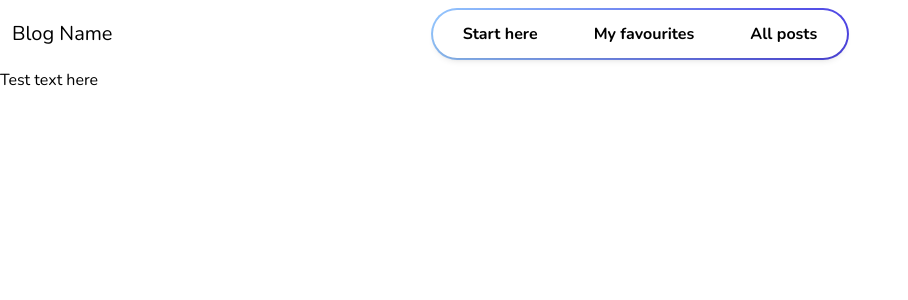
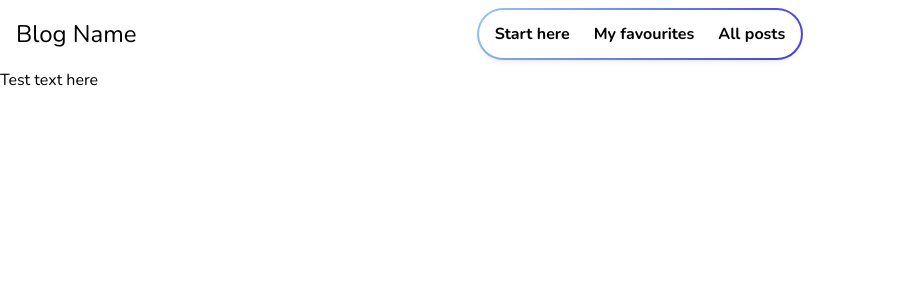
Before and after one commit to ASmith-eng/blog, a React (Vite) app: page / in a window 1280 px wide. Shown: the top 300 px of the page, without its empty margins (0-908 px from the left). Built offline with nearby package versions, Linux system fonts and the light colour scheme.

Commit message:
wip: Mobile navbar styling

```diff
--- a/src/pages/Home.jsx
+++ b/src/pages/Home.jsx
@@ -11,15 +11,21 @@ function Home() {
     return (
       <>
         <div className="relative cursor-pointer" onClick={()=>{setShowNav(!showNav)}}>
-          <svg xmlns="http://www.w3.org/2000/svg" fill="none" viewBox="0 0 24 24" strokeWidth="1.5" stroke="currentColor" className="w-6 h-6">
+          {show ? (
+            <svg xmlns="http://www.w3.org/2000/svg" fill="none" viewBox="0 0 24 24" stroke-width="1.5" stroke="currentColor" className="w-10 h-10">
+              <path stroke-linecap="round" stroke-linejoin="round" d="M6 18L18 6M6 6l12 12" />
+            </svg>
+          ) : (
+            <svg xmlns="http://www.w3.org/2000/svg" fill="none" viewBox="0 0 24 24" strokeWidth="1.5" stroke="currentColor" className="w-10 h-10">
               <path stroke-linecap="round" stroke-linejoin="round" d="M3.75 6.75h16.5M3.75 12h16.5m-16.5 5.25h16.5" />
             </svg>
+          )}
         </div>
         {show ? (
-            <nav className="absolute container right-2 bg-blue-500">
-              <Link to={`${root}about`} className="block mx-auto">Start here</Link>
-              <Link to={`${root}best`} className="block mx-auto">My favourites</Link>
-              <Link to={`${root}all`} className="block mx-auto">All posts</Link>
+            <nav className="absolute right-2 my-2 p-2 pr-40 bg-white border-2 border-slate-500 rounded-xl">
+              <Link to={`${root}about`} className="block my-2 text-lg">Start here</Link>
+              <Link to={`${root}best`} className="block my-2 text-lg">My favourites</Link>
+              <Link to={`${root}all`} className="block my-2 text-lg">All posts</Link>
             </nav>
         ) : null}
       </>
@@ -28,20 +34,22 @@ function Home() {
 
   return (
     <>
-      <header className="flex items-center justify-between lg:grid lg:grid-cols-3 lg:gap-3 p-0 ">
-        <div className="px-3">
-          <h1 className="text-xl">Blog Name</h1>
+      <header className="flex items-center justify-between md:grid md:grid-cols-4 md:gap-3 px-0 py-1 md:p-0">
+        <div className="px-3 md:px-4">
+          <h1 className="text-4xl md:text-2xl">Blog Name</h1>
         </div>
-        <div className="my-2 mx-2 lg:mx-0 lg:max-w-7xl bg-gradient-to-r from-blue-300 to-indigo-600 items-center rounded-full">
+        <div className="my-2 mx-2 md:mx-0 md:col-span-2 flex">
+          <div className="md:mx-auto md:max-w-7xl bg-gradient-to-r from-blue-300 to-indigo-600 items-center rounded-full">
             <div className="m-[2px] px-1 bg-white rounded-full shadow-md">
-            <div className="lg:hidden">
+              <div className="md:hidden">
                 <DropdownNav show={showNav} />
               </div>
-            <nav className="justify-center hidden lg:flex lg:gap-x-8">
+              <nav className="justify-center hidden md:flex">
                 <Link to={`${root}about`} className="m-1 p-2 font-bold rounded-2xl hover:bg-slate-200">Start here</Link>
                 <Link to={`${root}best`} className="m-1 p-2 font-bold rounded-2xl hover:bg-slate-200">My favourites</Link>
                 <Link to={`${root}all`} className="m-1 p-2 font-bold rounded-2xl hover:bg-slate-200">All posts</Link>
               </nav>
+            </div>
           </div>
         </div>
       </header>
--- a/vite.config.js
+++ b/vite.config.js
@@ -3,17 +3,17 @@ import react from '@vitejs/plugin-react'
 
 // https://vitejs.dev/config/
 export default defineConfig((command, mode, ssrBuild) => {
-  // if(command==='build') {
+  if(command==='build') {
     // config for built version (production)
     return {
       base: '/blog/',
       plugins: [react()],
     }
-  // } else {
-  //   // config for 'serve' and 'dev' (local)
-  //   return {
-  //     base: '/',
-  //     plugins: [react()],
-  //   }
-  // }
+  } else {
+    // config for 'serve' and 'dev' (local)
+    return {
+      base: '/',
+      plugins: [react()],
+    }
+  }
 })
```
Lines whose indentation alone changed are shown as unchanged.
